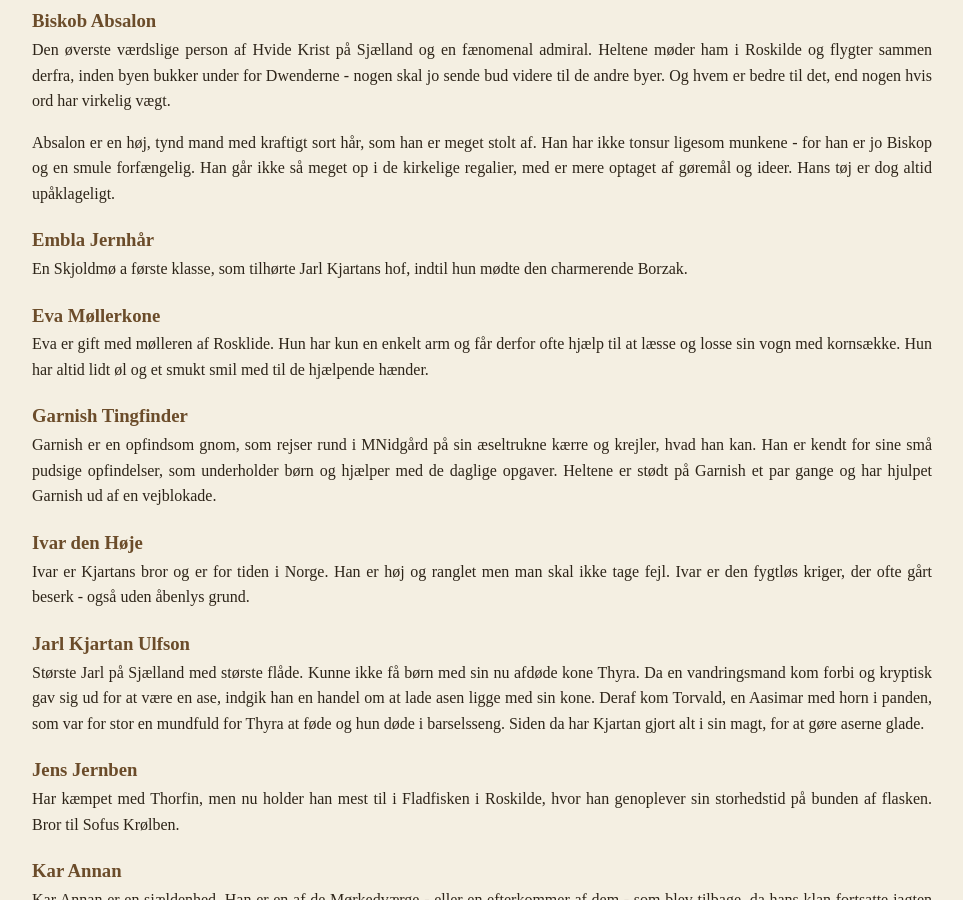
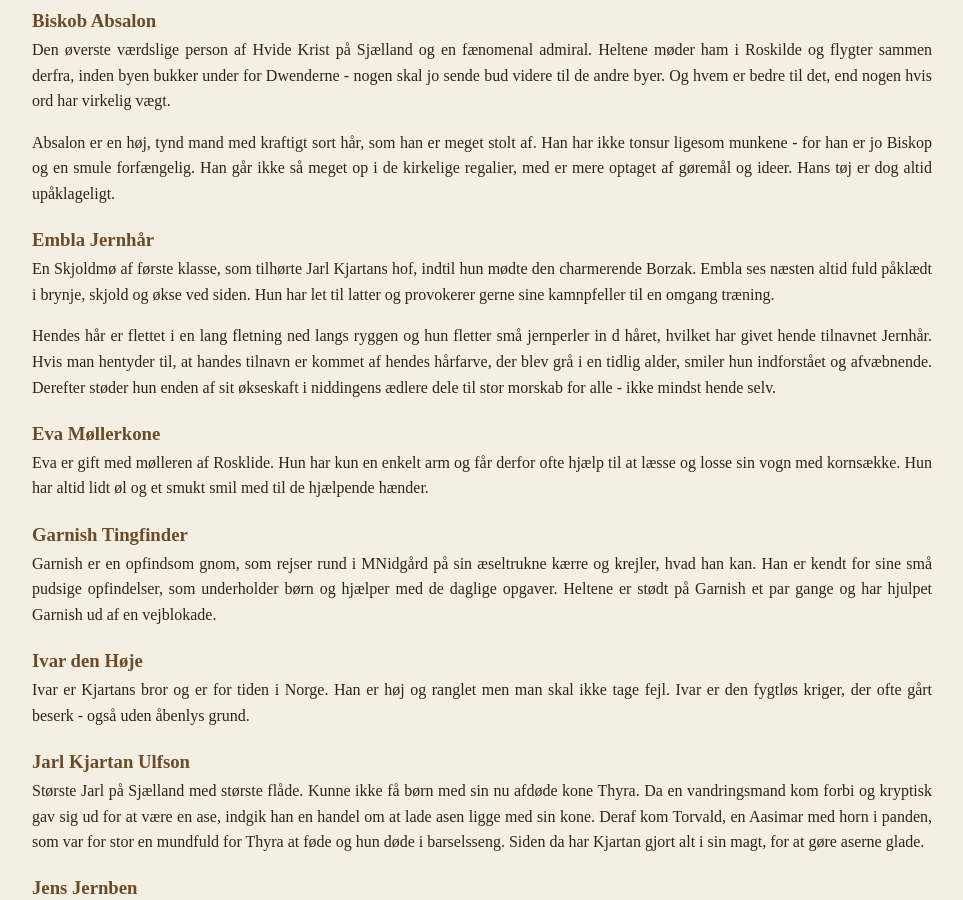
Before and after one commit to Stoffer75/den2side.dk, a Jekyll site: the page built from karakterer/npc.html, in a window 1280 px wide and 900 px high, scrolled down 484 px. Shown: the whole window, without its empty margins (158-1121 px from the left). Built offline with Jekyll 4.4.1, drawn with Linux system fonts in a browser that asks for light colours.

Commit message:
Fix typos and improve NPC descriptions in HTML

```diff
--- a/karakterer/npc.html
+++ b/karakterer/npc.html
@@ -14,12 +14,19 @@ title: Danevang
   <h3>Biskob Absalon</h3>
     <p> Den øverste værdslige person af Hvide Krist på Sjælland og en fænomenal admiral.
         Heltene møder ham i Roskilde og flygter sammen derfra, inden byen bukker under for Dwenderne - nogen skal jo sende bud videre til de andre byer.
-        Og hvem er bedre til det, end nogen hvis ord har virkelig vægt.</p>
-    <p>Absalon er en høj, tynd mand med kraftigt sort hår, som han er meget stolt af. Han har ikke tonsur ligesom munkene - for han er jo Biskop og en smule forfængelig.
-        Han går ikke så meget op i de kirkelige regalier, med er mere optaget af gøremål og ideer. Hans tøj er dog altid upåklageligt.</p>
+        Og hvem er bedre til det, end nogen hvis ord har virkelig vægt.
+    </p>
+    <p> Absalon er en høj, tynd mand med kraftigt sort hår, som han er meget stolt af. Han har ikke tonsur ligesom munkene - for han er jo Biskop og en smule forfængelig.
+        Han går ikke så meget op i de kirkelige regalier, med er mere optaget af gøremål og ideer. Hans tøj er dog altid upåklageligt.
+    </p>
 
   <h3>Embla Jernhår</h3>
-    <p> En Skjoldmø a første klasse, som tilhørte Jarl Kjartans hof, indtil hun mødte den charmerende Borzak.
+    <p> En Skjoldmø af første klasse, som tilhørte Jarl Kjartans hof, indtil hun mødte den charmerende Borzak. Embla ses næsten altid fuld påklædt i brynje, skjold og økse ved siden.
+        Hun har let til latter og provokerer gerne sine kamnpfeller til en omgang træning.
+    </p>
+    <p> Hendes hår er flettet i en lang fletning ned langs ryggen og hun fletter små jernperler in d håret, hvilket har givet hende tilnavnet Jernhår.
+        Hvis man hentyder til, at handes tilnavn er kommet af hendes hårfarve, der blev grå i en tidlig alder, smiler hun indforstået og afvæbnende.
+        Derefter støder hun enden af sit økseskaft i niddingens ædlere dele til stor morskab for alle - ikke mindst hende selv.
     </p>
 
   <h3>Eva Møllerkone</h3>
```
